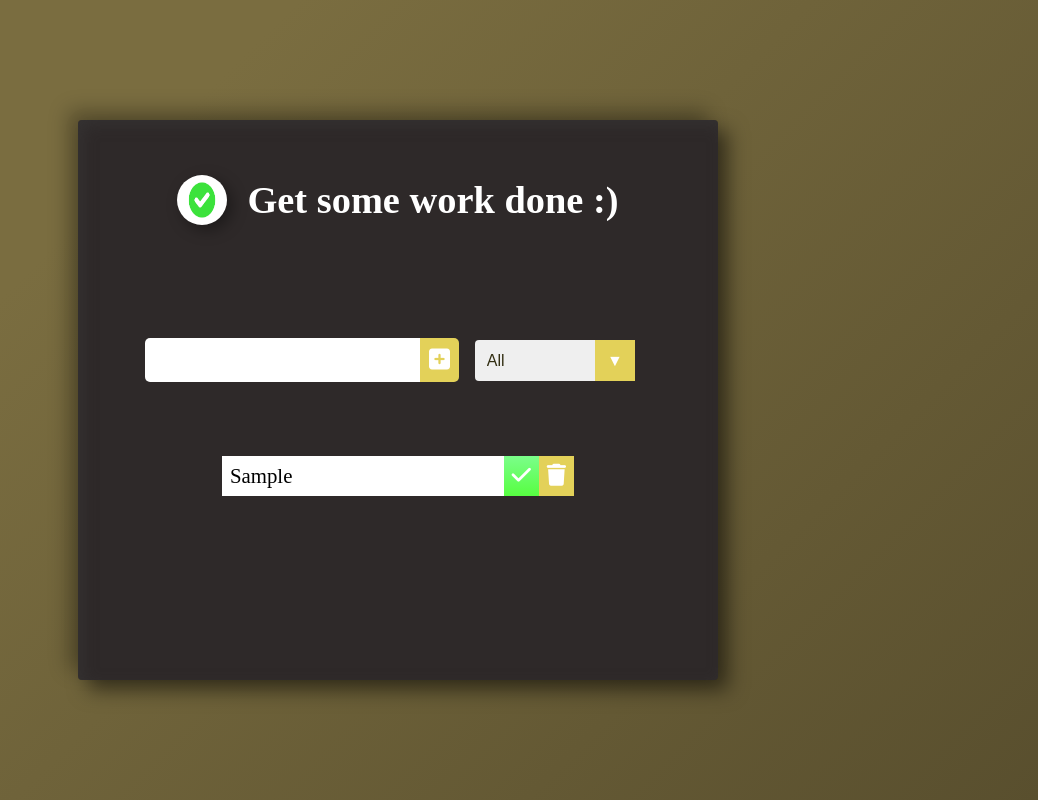
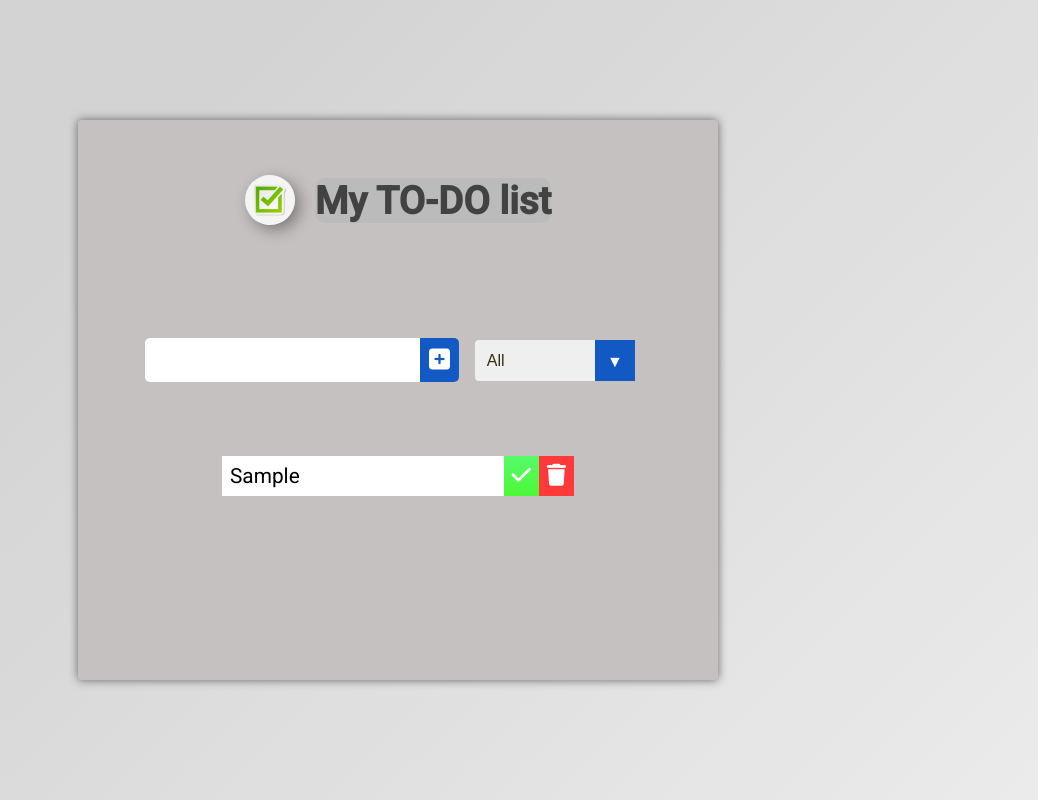
Before and after one commit to lucasrod1/ToDoList, a website: page index.html in a window 1280 px wide. Both pictures are taken after typing "Sample" into the empty fields and a click on the button 681 px from the left and 360 px from the top of the page. Shown: the whole page, without its empty margins (242-1280 px from the left). Drawn offline with Linux system fonts and the light colour scheme.

Commit message:
Se logro un nuevo color y efectos desde los estilos

```diff
--- a/index.html
+++ b/index.html
@@ -17,8 +17,8 @@
   <body>
     <div class="container">
       <header>
-        <img src="./pic.png" alt="">
-        <h1> Get some work done :) </h1>
+        <img src="./check.png" alt="">
+        <h1>My TO-DO list</h1>
       </header>
       <form>
         <input type="text" class="todo-input" />
--- a/style.css
+++ b/style.css
@@ -6,15 +6,21 @@
 }
 
 body {
-  background-color: #594f2e;
-  background-image: linear-gradient(315deg, #594f2e 0%, #7a6d40 74%);
+  background-color: #ebebeb;
+  background-image: linear-gradient(315deg, #ebebeb 0%, #d3d3d3 74%);
   color: white;
-  font-family: 'Roboto Slab', serif;
+  font-family: 'Roboto', sans-serif;
   min-height: 100vh;
   width: 100%;
   display: flex;
   align-items: center;
   justify-content: center;
+}
+h1{
+  display: flex;
+  background-color: rgb(187, 187, 187);
+  border-radius: 10px;
+  color: rgb(67, 66, 66);
 }
 header img {
   width: 50px;
@@ -25,13 +31,11 @@ header img {
 }
 .container {
   width: 50%;
-  background-color: rgb(46, 41, 41);
+  background-color: #c6c1c1;
   min-height: 70vh;
   border-radius: 4px;
   padding-bottom: 3.5rem;
-  box-shadow: 10px 10px 20px rgba(0, 0, 0, 0.51),
-    -10px -10px 20px rgba(0, 0, 0, 0.275),
-    inset 5px 5px 15px rgba(63, 63, 63, 0.397);
+  box-shadow: 0px 0px 10px rgb(100,100,100);
 }
 
 header {
@@ -63,7 +67,7 @@ form input {
 
 form button {
   color: white;
-  background-color: #e3d159;
+  background-color: #1259c3;
   cursor: pointer;
   transition: all 0.3s ease;
   width: 6%;
@@ -72,8 +76,10 @@ form button {
 }
 
 form button:hover {
-  background-image: linear-gradient(315deg, #e3d159 0%, #c9b84e 74%);
-  color: white;
+  background-image: linear-gradient(315deg, #1259c3 0%, #0022AA 74%);
+  color: #1259c3;
+  background: white;
+  border-left: 1.3px solid rgba(0, 0, 0, 0.364);
 }
 
 .todo-container {
@@ -85,7 +91,7 @@ form button:hover {
 .todo-list {
   min-width: 60%;
   list-style: none;
-  font-family: 'Roboto Slab', serif !important;
+  font-family: 'Roboto', sans-serif !important;
 }
 
 .todo {
@@ -114,14 +120,22 @@ form button:hover {
 }
 
 .complete-btn {
-  background-color: #7bfe8a;
-  background: linear-gradient(#7bfe8a , #57fe41);
+  background-color: #56fb69;
+  background: linear-gradient(#56fb69 , #4df837);
   font-size: 22px;
   color: white;
 }
+.complete-btn:hover {
+  background: #3cce29;
+  color: white;
+}
 .trash-btn {
-  background-color: #e3d159;
+  background-color: #ff3939;
   font-size: 22px;
+  color: white;
+}
+.trash-btn:hover {
+  background: #ab1e1e;
   color: white;
 }
 .todo-item {
@@ -169,7 +183,7 @@ select {
 .select::after {
   content: "\25BC";
   position: absolute;
-  background: #e3d159;
+  background: #1259c3;
   top: 0;
   right: 0;
   pointer-events: none;
@@ -179,6 +193,6 @@ select {
 
 .select:hover::after {
     background: white;
-    color: #e3d159;
+    color: #1259c3;
     border-left: 1.3px solid rgba(0, 0, 0, 0.364);
 }
```
Also changed, not shown: check.png (added), pic.png (deleted).
